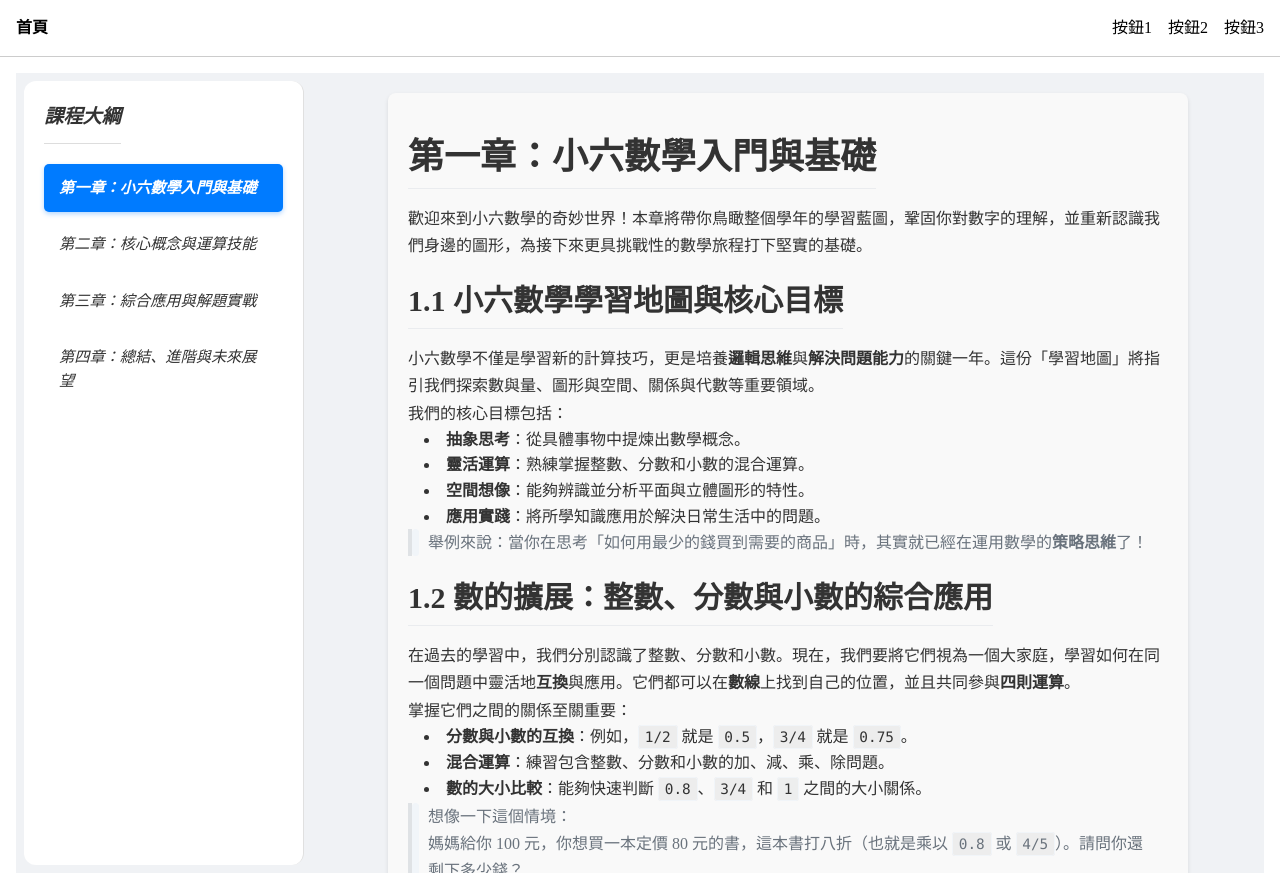
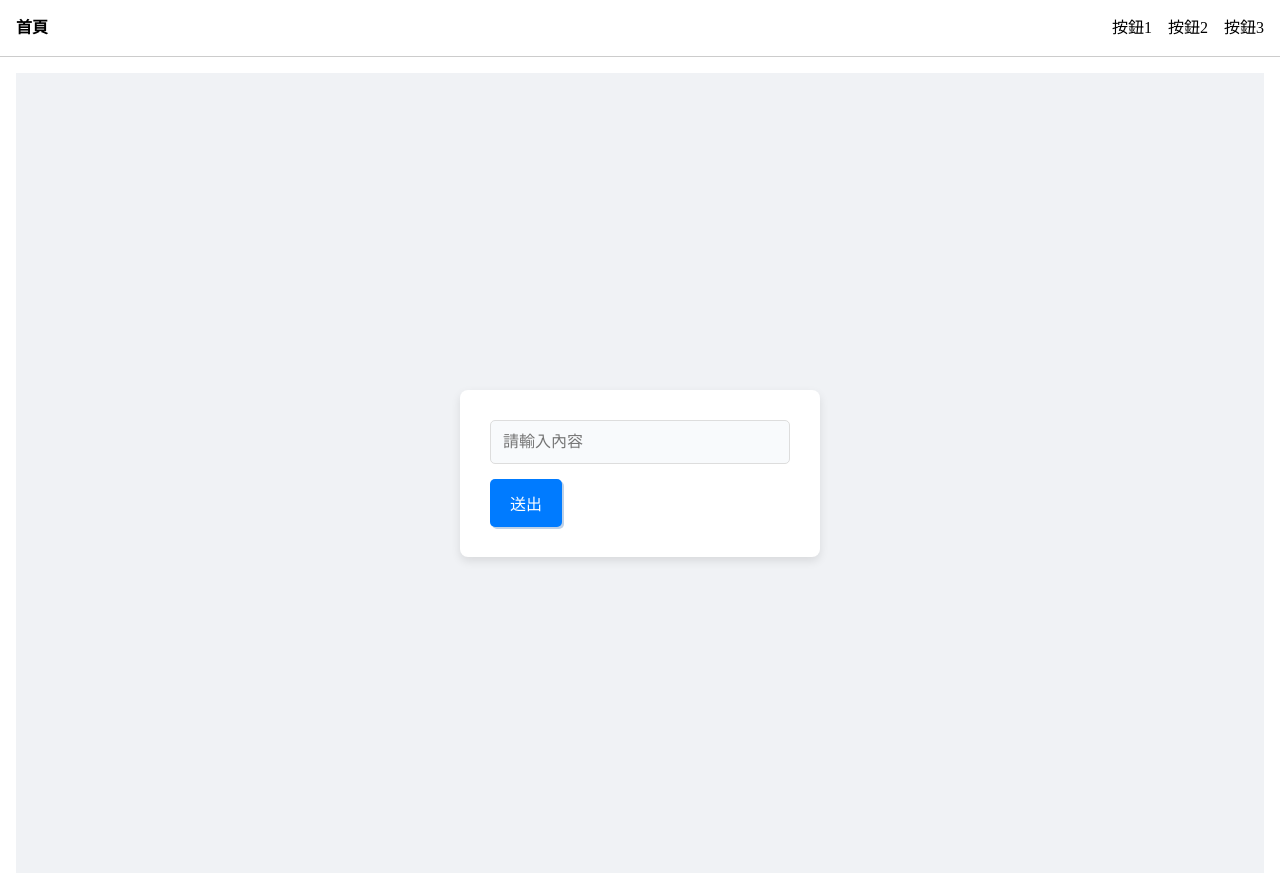
Before and after one commit to tom1030507/2025_hakka_hackathon, a Vue app in the folder frontend/: page /course/4 in a window 1280 px wide. Built offline with nearby package versions, Linux system fonts and the light colour scheme; a web font is replaced by a local one.

Commit message:
新增送出功能

```diff
--- a/frontend/src/components/pages/Courses/Course4.vue
+++ b/frontend/src/components/pages/Courses/Course4.vue
@@ -1,5 +1,12 @@
 <template>
-  <div class="course-layout" v-if="courses.length > 0">
+  <div class="initial-screen" v-if="!showContent">
+    <div class="input-container">
+      <input type="text" v-model="inputValue" placeholder="請輸入內容" class="input-field" />
+      <button @click="submitInput" class="submit-button">送出</button>
+    </div>
+  </div>
+
+  <div class="course-layout" v-else-if="courses.length > 0">
     <!-- Left Sidebar for Outline -->
     <aside class="outline-sidebar">
       <h3>課程大綱</h3>
@@ -72,6 +79,8 @@ const courses = ref([]);
 const currentPage = ref(0); // 0-indexed
 const userAnswers = ref([]);
 const submitted = ref(false);
+const showContent = ref(false); // New ref to control content visibility
+const inputValue = ref(''); // New ref for input field
 
 onMounted(async () => {
   try {
@@ -132,9 +141,62 @@ const goToPage = (index) => {
 const submitQuiz = () => {
   submitted.value = true;
 };
+
+const submitInput = () => {
+  showContent.value = true;
+  // You can also do something with inputValue here, e.g., send it to a backend
+  console.log('Input submitted:', inputValue.value);
+};
 </script>
 
 <style scoped>
+.initial-screen {
+  display: flex;
+  justify-content: center;
+  align-items: center;
+  height: 100vh;
+  background-color: #f0f2f5;
+}
+
+.input-container {
+  display: flex;
+  flex-direction: column;
+  gap: 15px;
+  padding: 30px;
+  background-color: #fff;
+  border-radius: 8px;
+  box-shadow: 0 4px 10px rgba(0, 0, 0, 0.1);
+}
+
+.input-field {
+  padding: 12px;
+  border: 1px solid #ddd;
+  border-radius: 5px;
+  font-size: 16px;
+  width: 300px;
+}
+
+.input-field:focus {
+  outline: none;
+  border-color: #007bff;
+  box-shadow: 0 0 0 3px rgba(0, 123, 255, 0.25);
+}
+
+.submit-button {
+  background-color: #007bff;
+  color: white;
+  padding: 12px 20px;
+  border: none;
+  border-radius: 5px;
+  cursor: pointer;
+  font-size: 16px;
+  transition: background-color 0.3s ease;
+}
+
+.submit-button:hover {
+  background-color: #0056b3;
+}
+
 .course-layout {
   display: flex;
   height: 100vh; /* Full height layout */
```
